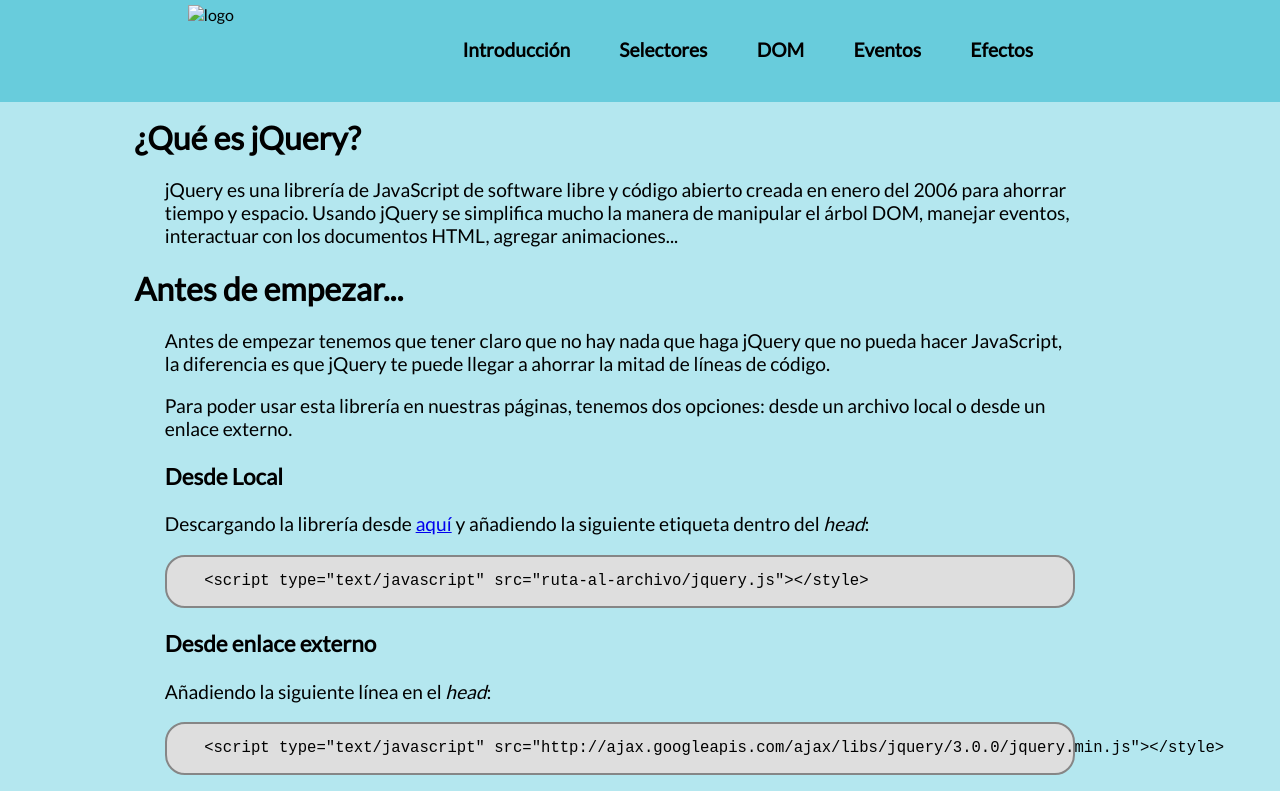
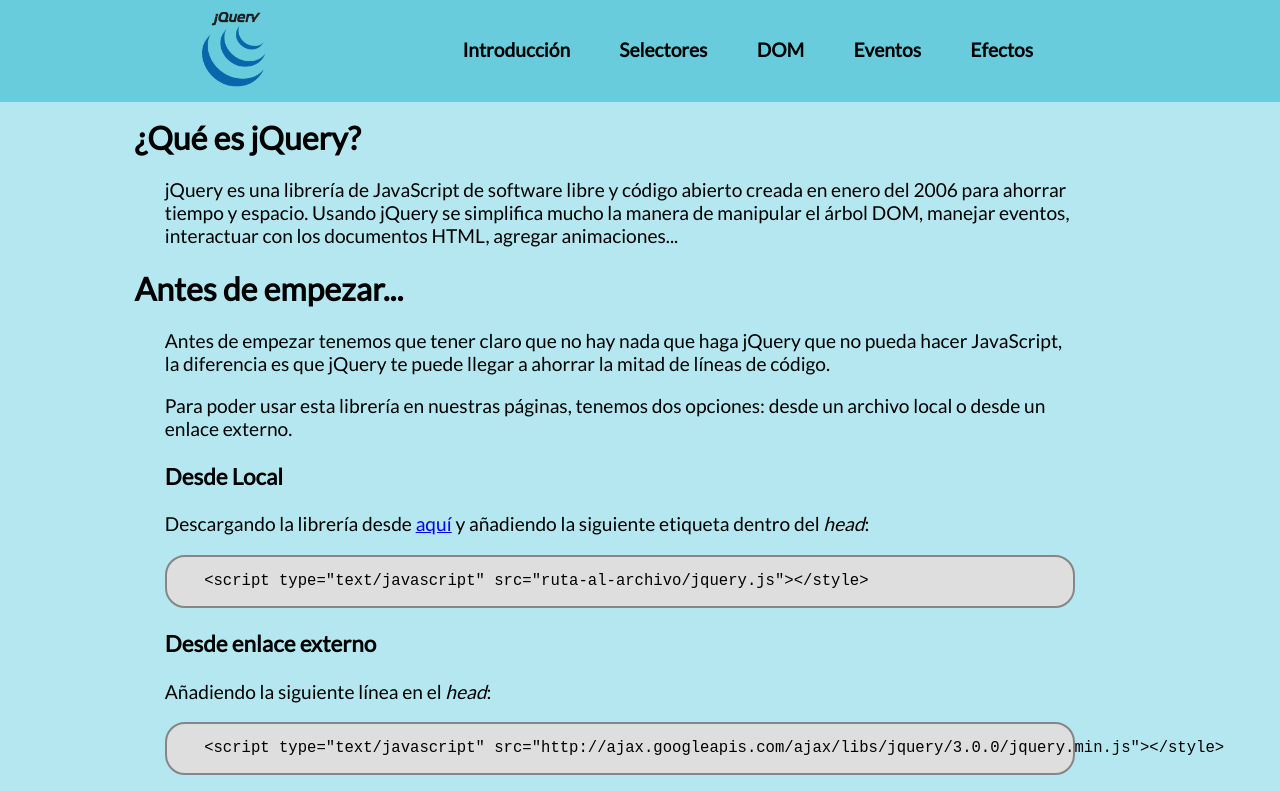
Before and after one commit to mmarbonillo/presentacion_jquery, a plain HTML site: page index.html in a window 1280 px wide. Shown: the top 791 px of the page. Drawn offline with Linux system fonts and the light colour scheme.

Commit message:
Se me había olvidado la foto con el logo

```diff
--- a/style/index.css
+++ b/style/index.css
@@ -1,8 +1,3 @@
-@font-face {
-    font-family: "Quagmire-Bold";
-    src: local("fonts/Quagmire-Bold.otf");
-}
-
 body{
     background-color: #B4E7EF;
     overflow-x: hidden;
```
Also changed, not shown: pages/selectores.html (added, +10 -0 lines), selectores.html (deleted, +0 -13 lines), images/jquery/logo.png (added).
